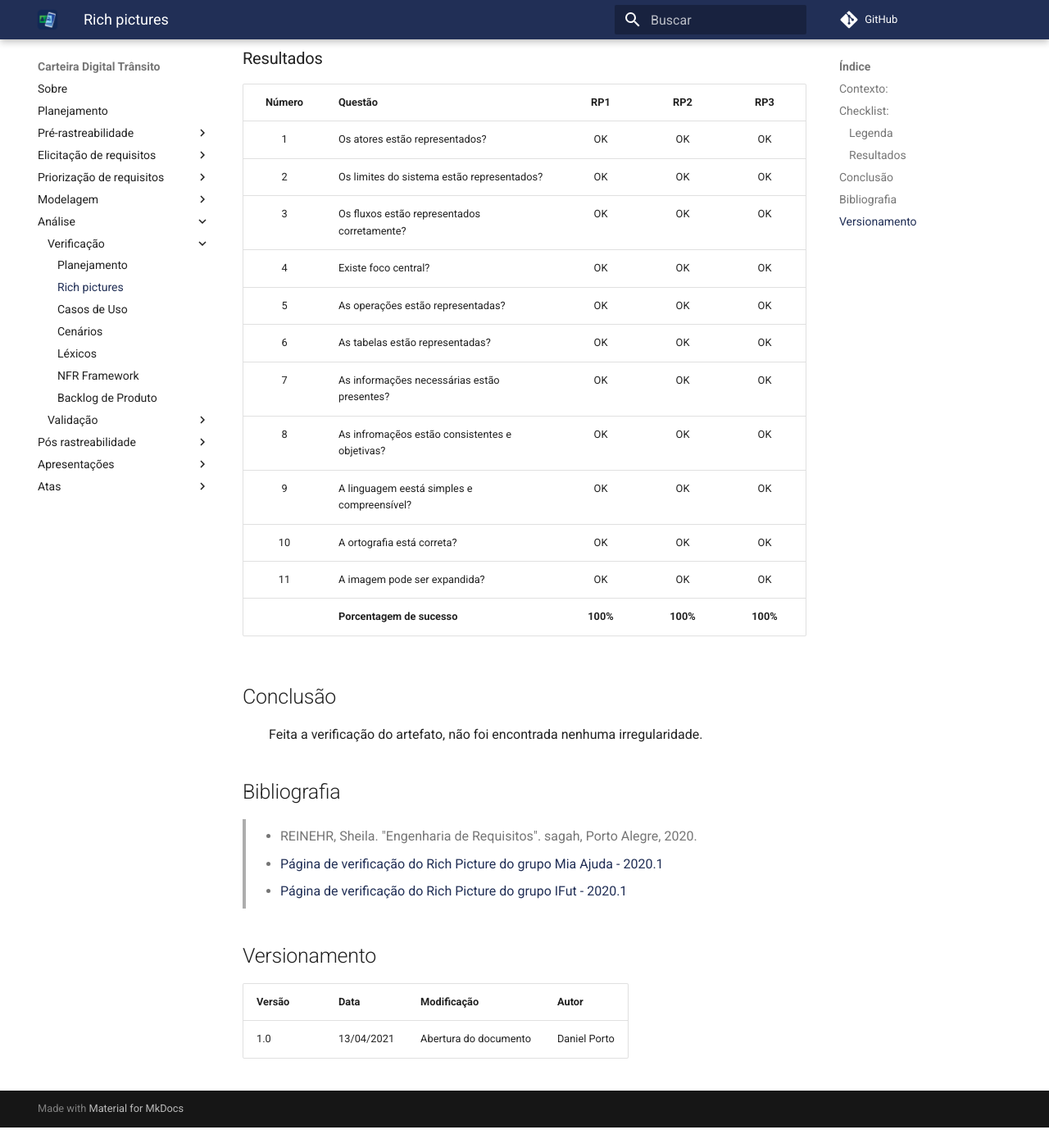
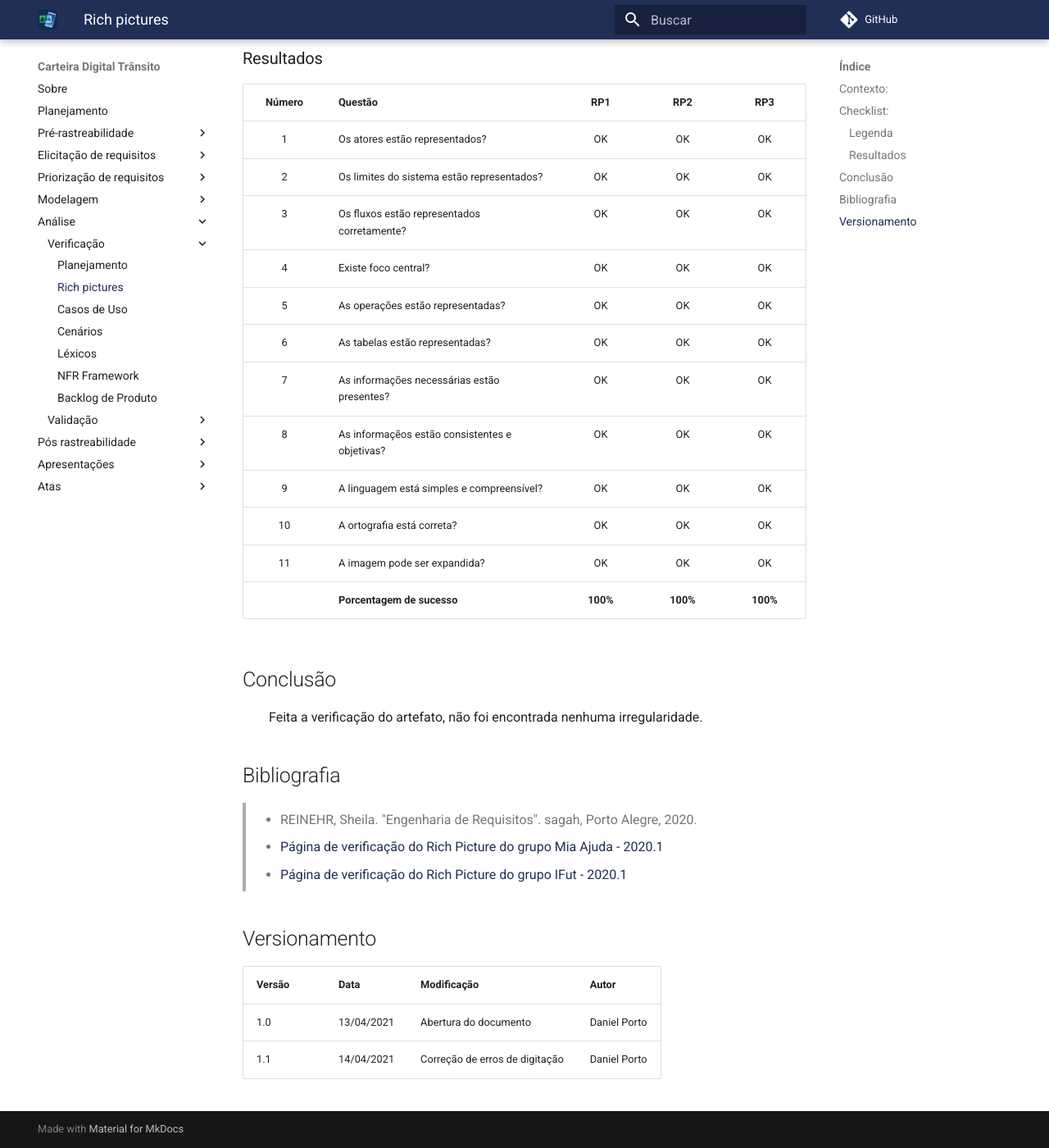
Before and after one commit to sergiosacj/2020.2-CarteiraDigitalTransito, an MkDocs documentation site: the page built from docs/analise/verificacao/rich_picture.md, in a window 1280 px wide and 1400 px high, scrolled down 807 px. Shown: the whole window at 82% size. Built offline with MkDocs 1.6.1 and Material for MkDocs 9.7.7, drawn with Linux system fonts in a browser that asks for light colours; comment, search, counter and statistics services are not loaded; before the commit the page ends 2182 px from its top, so only the background shows below that.

Commit message:
(#68) Corrigindo erros de digitação após revisão.

```diff
--- a/docs/analise/verificacao/rich_picture.md
+++ b/docs/analise/verificacao/rich_picture.md
@@ -26,8 +26,8 @@
 |5|As operações estão representadas?|OK|OK|OK|
 |6|As tabelas estão representadas?|OK|OK|OK|
 |7|As informações necessárias estão presentes?|OK|OK|OK|
-|8|As infromaçẽos estão consistentes e objetivas?|OK|OK|OK|
-|9|A linguagem eestá simples e compreensível?|OK|OK|OK|
+|8|As informaçẽos estão consistentes e objetivas?|OK|OK|OK|
+|9|A linguagem está simples e compreensível?|OK|OK|OK|
 |10|A ortografia está correta?|OK|OK|OK|
 |11|A imagem pode ser expandida?|OK|OK|OK|
 ||**Porcentagem de sucesso**|**100%**|**100%**|**100%**|
@@ -46,3 +46,4 @@
 |Versão|Data|Modificação|Autor|
 |--|--|--|--|
 |1.0|13/04/2021|Abertura do documento|Daniel Porto|
+|1.1|14/04/2021|Correção de erros de digitação|Daniel Porto|
```
